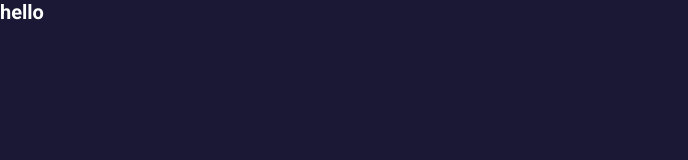
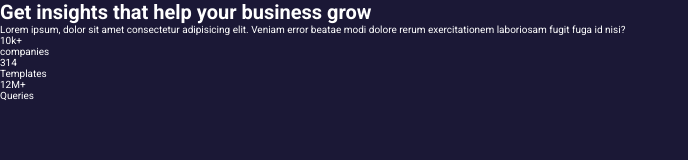
Before and after one commit to MwauStephen/Card-challenge, a plain HTML site: page index.html in a window 1280 px wide. Shown: the whole page, without its empty margins (0-688 px from the left). Drawn offline with Linux system fonts and the light colour scheme.

Commit message:
finished adding the markup

```diff
--- a/index.html
+++ b/index.html
@@ -14,6 +14,31 @@
     <title>Card</title>
   </head>
   <body>
-    <h1>hello</h1>
+    <main class="main">
+      <div class="card">
+        <div class="card__text-box">
+          <h1 class="card__heading">
+            Get <span class="card__highlight">insights</span> that help your
+            business grow
+          </h1>
+          <p class="card__paragraph-text">
+            Lorem ipsum, dolor sit amet consectetur adipisicing elit. Veniam
+            error beatae modi dolore rerum exercitationem laboriosam fugit fuga
+            id nisi?
+          </p>
+          <div class="card__stats">
+            <ul class="card__stat-list">
+              <li class="card__stat-item">10k+</li>
+              <span class="card__stat-name">companies</span>
+              <li class="card__stat-item">314</li>
+              <span class="card__stat-name">Templates</span>
+              <li class="card__stat-item">12M+</li>
+              <span class="card__stat-name">Queries</span>
+            </ul>
+          </div>
+        </div>
+        <div class="card__img-box" aria-label="a background photo"></div>
+      </div>
+    </main>
   </body>
 </html>
```
